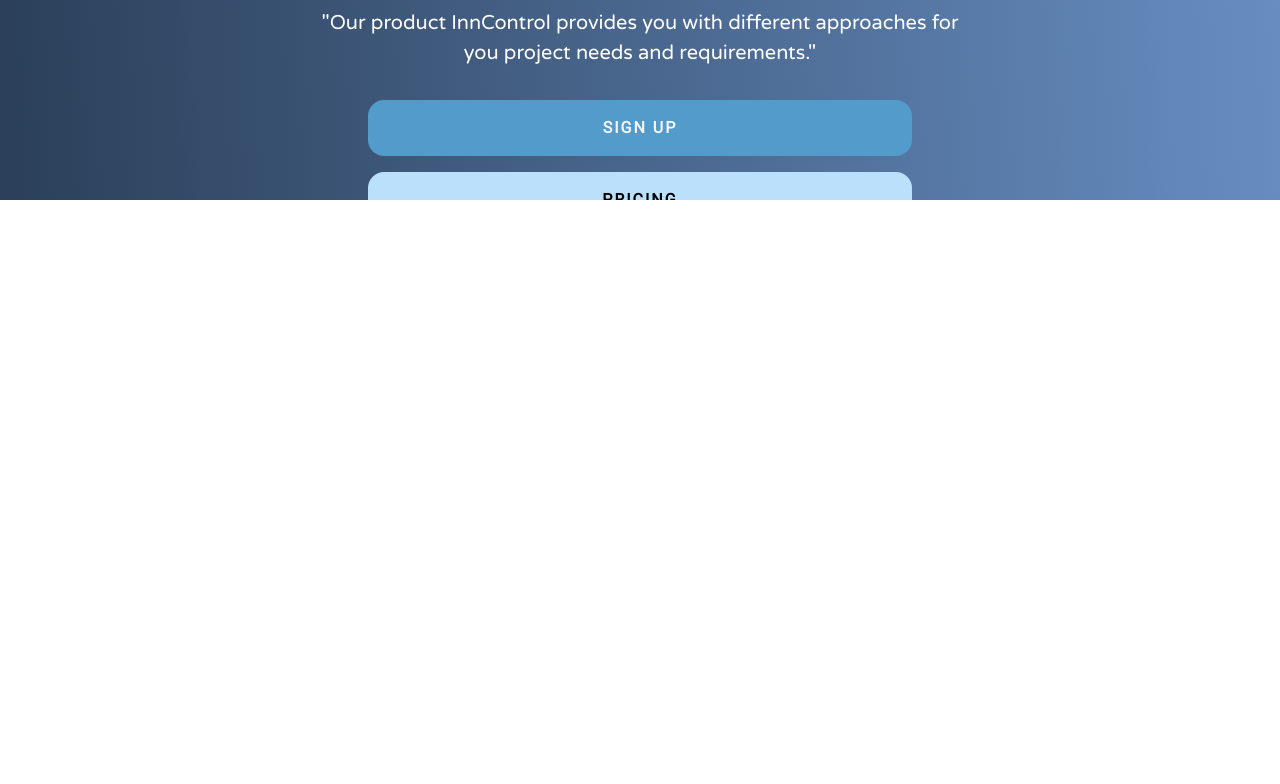
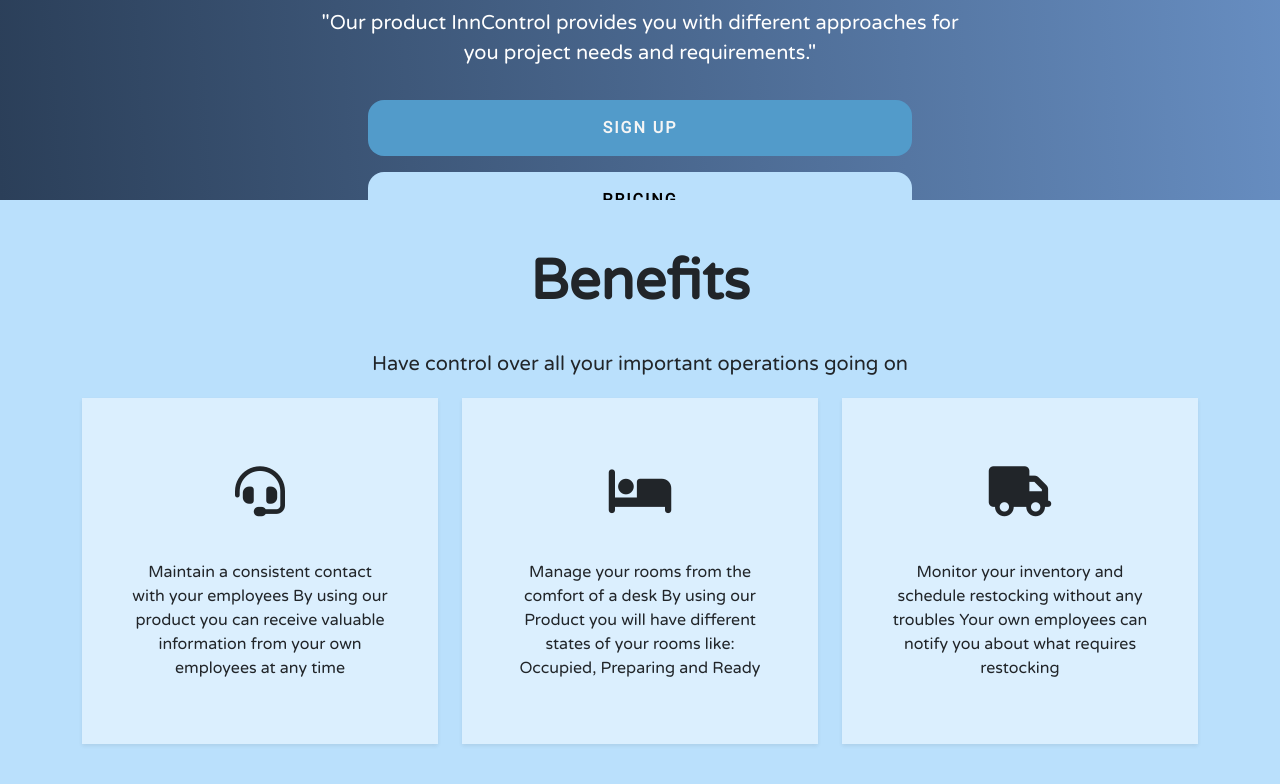
Before and after one commit to upc-pre-20241-si729-wx55-eabmodel/inncontrol-landing-page, a plain HTML site: page index.html in a window 1280 px wide. Shown: the part 600-1384 px from the top of the page. Before the commit the page ends 800 px from the top, so only its background shows below. Drawn offline with nearby package versions, Linux system fonts and the light colour scheme.

Commit message:
feat(benefits): finish benefits section.

```diff
--- a/index.html
+++ b/index.html
@@ -24,7 +24,7 @@
 <header id="banner" class="d-flex flex-column justify-content-between vh-100"
         style="background: rgb(43,63,89);
     background: linear-gradient(87deg, rgba(43,63,89,1) 0%, rgba(104,143,195,1) 100%);">
-<!--Navbar-->
+    <!--Navbar-->
     <nav class="navbar static-top  navbar-expand-lg bg-light">
         <div class="container-fluid">
             <a class="navbar-brand" href="#">
@@ -47,16 +47,17 @@
             </div>
         </div>
     </nav>
-    <!--Hero-->
+    <!-- Body -->
     <div class="hero">
         <div class="container">
             <div class="row d-flex flex-column align-items-center justify-content-center text-white text-center">
                 <div class="col-6 col-lg-5 d-flex flex-column align-items-center">
-                    <img class="img-fluid" src="src/assets/img/keys.png" alt="inncontrol" style="width: 100%;" >
+                    <img class="img-fluid" src="src/assets/img/keys.png" alt="inncontrol" style="width: 100%;">
                 </div>
                 <div class="col-lg-7">
                     <h1 class="display-6 mb-4 lh-base">Giving you the control you need</h1>
-                    <p class="fs-5">"Our product InnControl provides you with different approaches for you project needs and requirements."</p>
+                    <p class="fs-5">"Our product InnControl provides you with different approaches for you project needs
+                        and requirements."</p>
                     <div class="d-flex flex-column align-items-center text-center justify-content-between">
                         <a href="#" class="sign-up p-3 mt-3 fs-6">SIGN UP</a>
                         <a href="#" class="pricing p-3 mt-3 fs-6">PRICING</a>
@@ -66,7 +67,53 @@
             </div>
         </div>
     </div>
-    </header>
+</header>
+
+<section id="benefits" class="py-5">
+    <div class="container">
+        <div class="row">
+            <div class="col-12 text-center">
+                <div class="section-title">
+                    <h1 class="display-4 fw-semibold">Benefits</h1>
+                    <br>
+                    <p class="fs-5" style="line-height: 2.2rem">Have control over all your important operations going
+                        on</p>
+                </div>
+            </div>
+        </div>
+        <div class="row g-4 text-center">
+            <div class="col-lg-4 col-sm-6">
+                <div class="service shadow-sm p-lg-5 p-4">
+                    <div class="icon-box">
+                        <i class="fa-solid fa-headset"></i>
+                    </div>
+                    <p class="mt-4 mb-3">Maintain a consistent contact with your employees
+                        By using our product you can receive valuable information from your own employees at any
+                        time</p>
+                </div>
+            </div>
+            <div class="col-lg-4 col-sm-6">
+                <div class="service shadow-sm p-lg-5 p-4">
+                    <div class="icon-box">
+                        <i class="fa-solid fa-bed"></i>
+                    </div>
+                    <p class="mt-4 mb-3">Manage your rooms from the comfort of a desk
+                        By using our Product you will have different states of your rooms like: Occupied, Preparing and
+                        Ready</p>
+                </div>
+            </div>
+            <div class="col-lg-4 col-sm-6">
+                <div class="service shadow-sm p-lg-5 p-4">
+                    <div class="icon-box">
+                        <i class="fa-solid fa-truck"></i>
+                    </div>
+                    <p class="mt-4 mb-3">Monitor your inventory and schedule restocking without any troubles
+                        Your own employees can notify you about what requires restocking</p>
+                </div>
+            </div>
+        </div>
+    </div>
+</section>
 <script src="https://kit.fontawesome.com/a81368914c.js"></script>
 <script src="https://cdn.jsdelivr.net/npm/bootstrap@5.3.2/dist/js/bootstrap.bundle.min.js"
         integrity="sha384-C6RzsynM9kWDrMNeT87bh95OGNyZPhcTNXj1NW7RuBCsyN/o0jlpcV8Qyq46cDfL"
--- a/src/styles/styles.css
+++ b/src/styles/styles.css
@@ -98,14 +98,23 @@ a {
 }
 
 /* ICONBOX */
-.iconbox {
-    width: 70px;
-    height: 70px;
+.icon-box {
+    width: 90px;
+    height: 90px;
     display: inline-flex;
     align-items: center;
     justify-content: center;
-    background: #E4F1FF;
-    color: #8172f3;
-    font-size: 34px;
+    font-size: 50px;
     flex: none;
 }
+
+#benefits {
+    background-color: var(--cc-6);
+}
+
+.service {
+    position: relative;
+    overflow: hidden;
+    z-index: 2;
+    background: var(--cc-7);
+}
```
